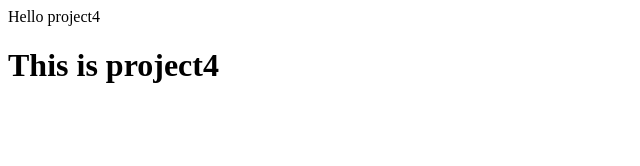
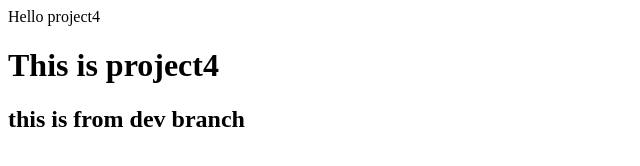
Before and after one commit to krittikornmax/project4, a plain HTML site: page index.html in a window 1280 px wide. Shown: the whole page, without its empty margins (0-640 px from the left). Drawn offline with Linux system fonts and the light colour scheme.

Commit message:
modified in dev branch

```diff
--- a/index.html
+++ b/index.html
@@ -9,5 +9,6 @@
 <body>
     <div>Hello project4</div>
     <h1>This is project4</h1>
+    <h2>this is from dev branch</h2>
 </body>
 </html>
```
